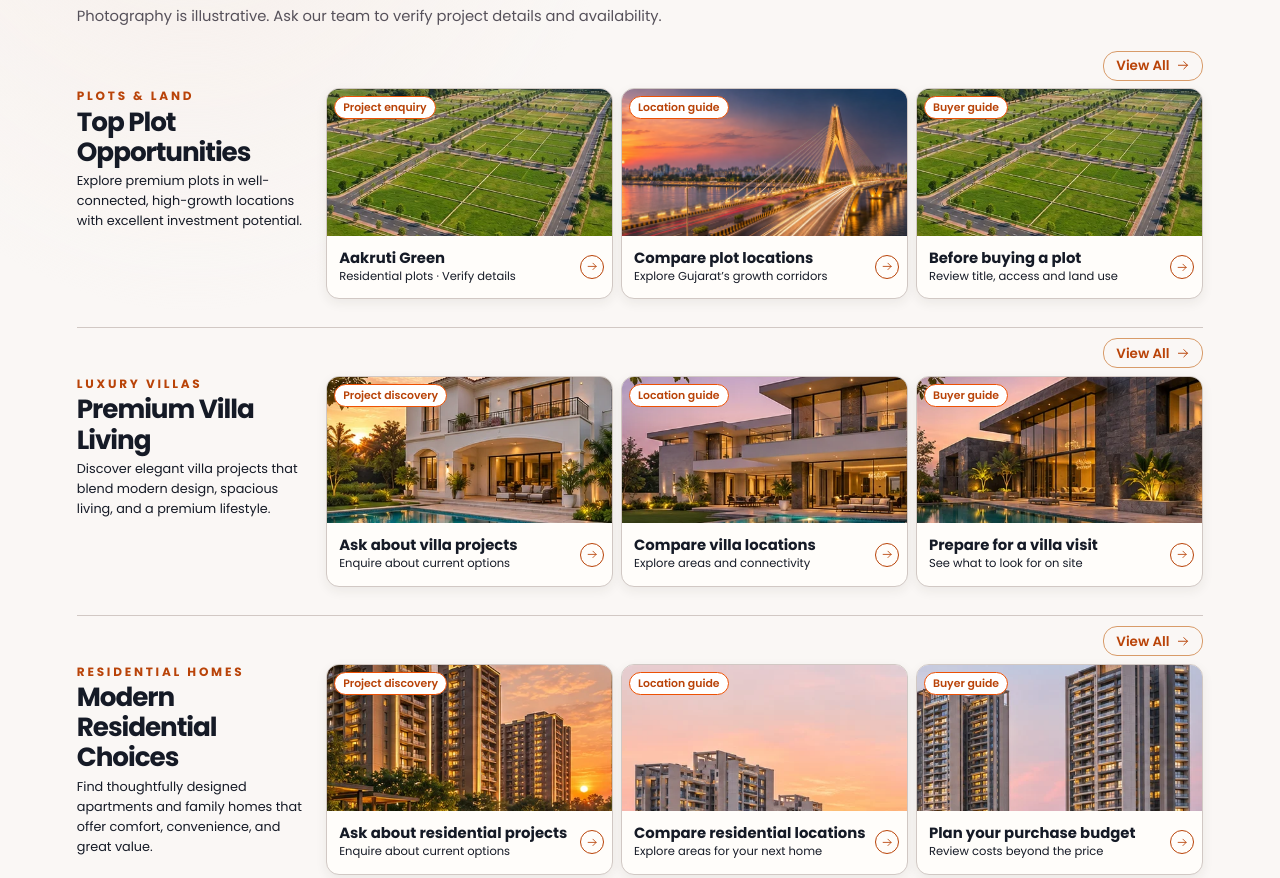
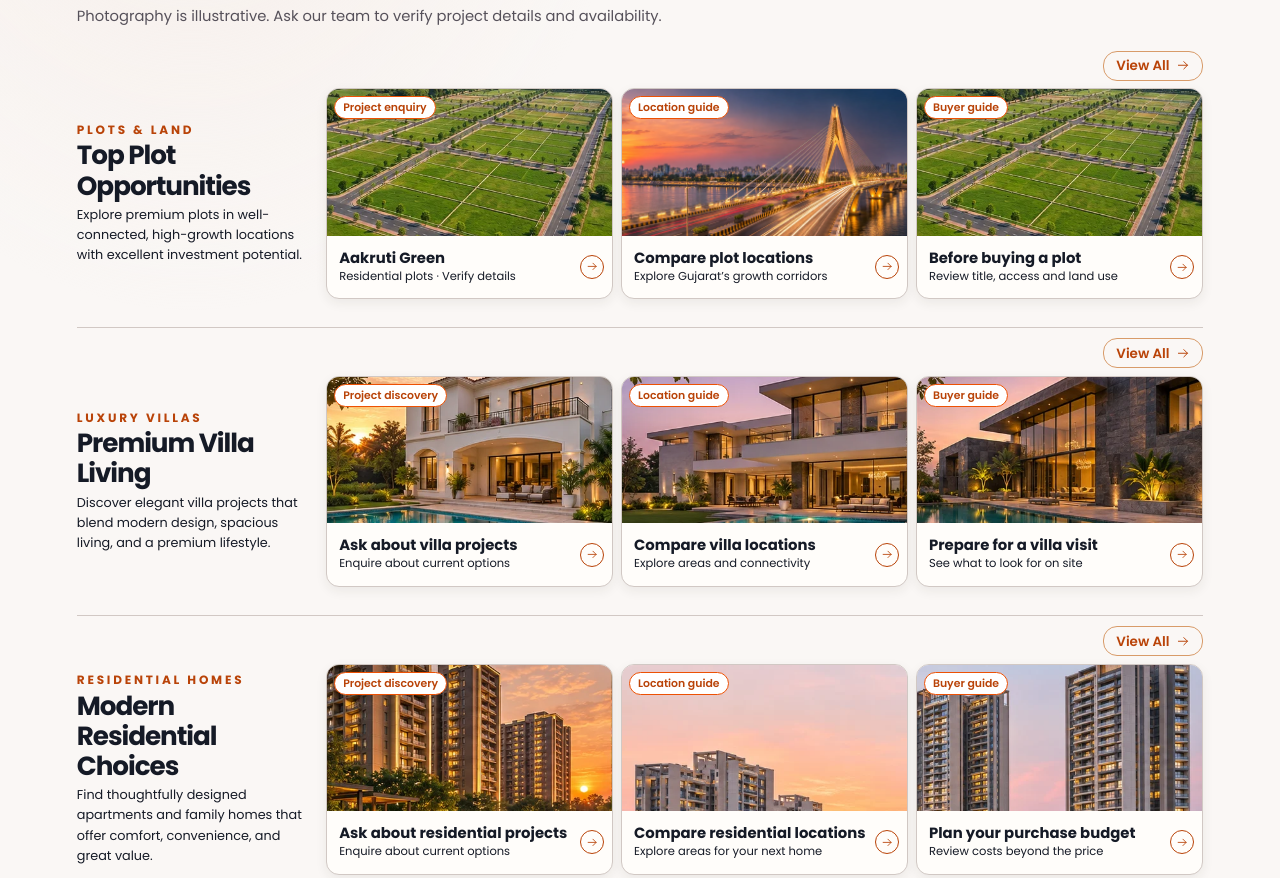
Before and after one commit to kishan135/Fractobite_Realty, a plain HTML site: page properties.html in a window 1280 px wide. Shown: the part 938-1816 px from the top of the page. Drawn offline with Linux system fonts and the light colour scheme.

Commit message:
Center category text beside property offer cards

```diff
--- a/style.css
+++ b/style.css
@@ -838,7 +838,7 @@ p + p { margin-block-start: var(--text-gap-small); }
   .offer-section { row-gap: var(--text-gap-small); padding-top: 10px; }
   .offer-results { display: contents; }
   .offer-view-all { grid-area: 1 / 1 / 2 / -1; }
-  .offer-intro { grid-area: 2 / 1; }
+  .offer-intro { grid-area: 2 / 1; align-self: center; }
   .offer-grid { grid-area: 2 / 2; }
 }
 
```
